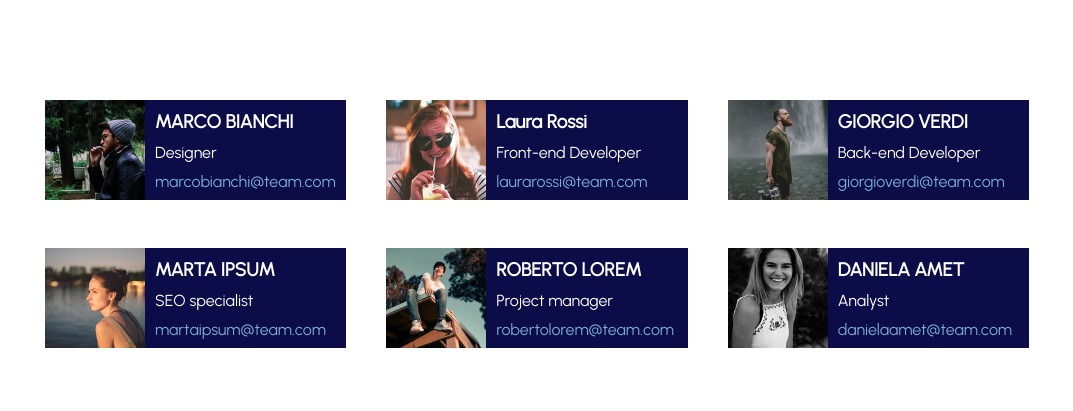
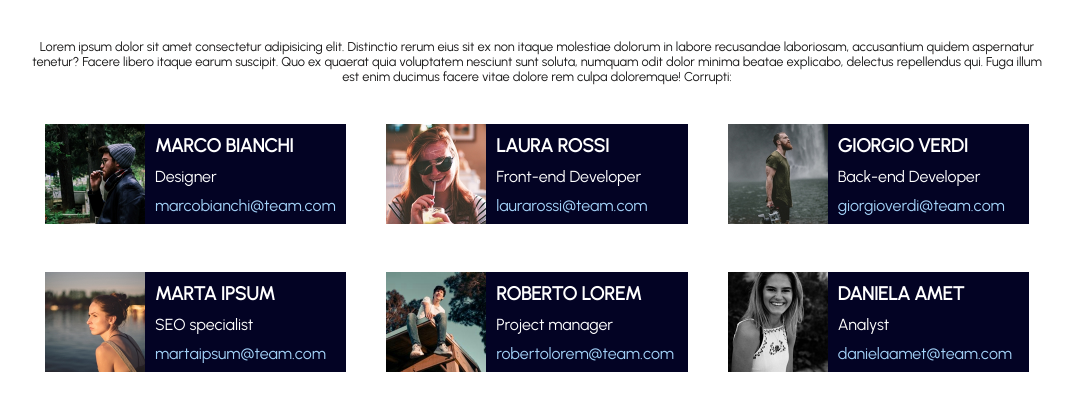
Before and after one commit to serena-peschiaroli/html-css-form-template, a plain HTML site: page index.html in a window 1280 px wide. Shown: the part 67-478 px from the top of the page, without its empty margins (103-1176 px from the left). Drawn offline with Linux system fonts and the light colour scheme.

Commit message:
Fix: spacing wip

```diff
--- a/css/style.css
+++ b/css/style.css
@@ -30,11 +30,15 @@ h1 {
     font-size: 2.5rem;
     font-weight: bold;
 }
+.sub-header p:first-child {
+    color: rgb(22, 21, 21);
+}
+
 .sub-header {
     margin-right: auto;
     margin-left: auto;
     padding-top: 2rem;
-    padding-bottom: 1rem;
+    padding-bottom: 2.5rem;
     font-size: 0.8rem;
     text-align: center;
     font-weight: lighter;
@@ -60,11 +64,11 @@ h3 , p, em {
 
 }
 .card-container p:nth-child(3) {
-    color:rgb(121, 171, 213);
+    color:rgb(163, 210, 248);
 }
 
 .card-container {
-    background-color: rgb(12, 12, 72);
+    background-color: rgb(3, 3, 36);
     height: 100px;
 }
 
--- a/index.html
+++ b/index.html
@@ -46,7 +46,7 @@
             <div class="collector">
                 <div class="card-container">
                     <img src="img/female1.png">
-                    <div class="right-content">          <h3>Laura Rossi</h3>
+                    <div class="right-content">          <h3>LAURA ROSSI</h3>
 
                         <p>Front-end Developer</p>
 
```
